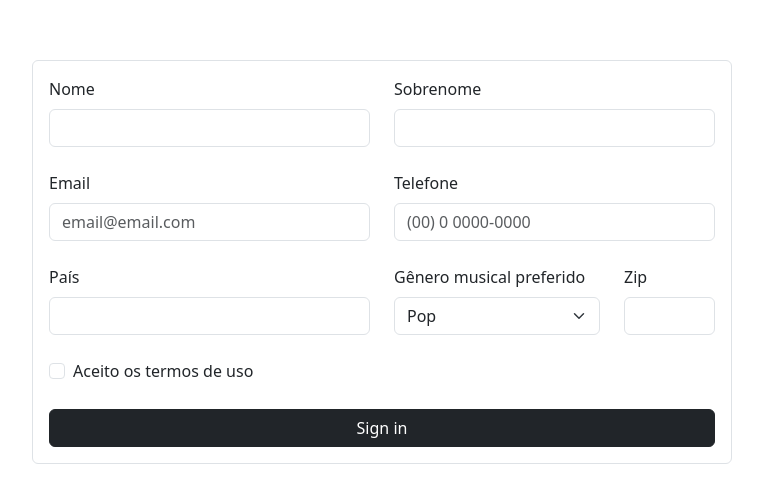
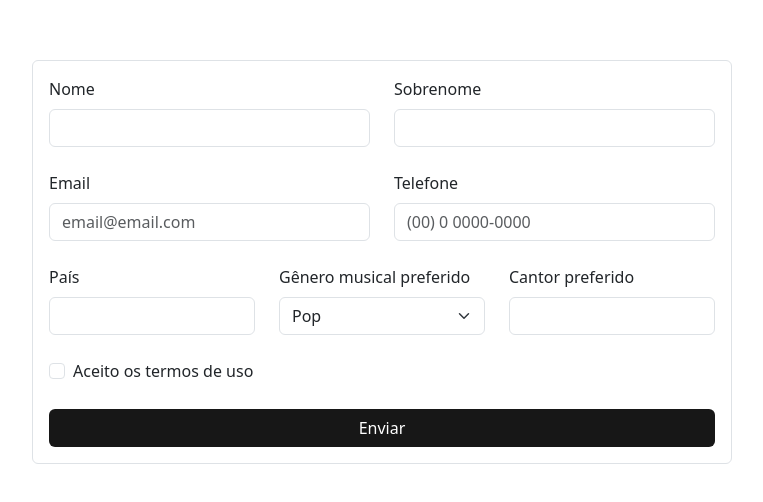
Before and after one commit to mm-dantas/Melodia, a plain HTML site: page index.html in a window 1280 px wide. Shown: the part 138-640 px from the top of the page, without its empty margins (258-1021 px from the left). Drawn offline with nearby package versions, Linux system fonts and the light colour scheme.

Commit message:
adicionando sass

```diff
--- /dev/null
+++ b/estiloForm.scss
@@ -0,0 +1,15 @@
+// Importa as variáveis e o Bootstrap no seu arquivo SCSS
+@import "https://cdn.jsdelivr.net/npm/bootstrap@5.3.3/dist/css/bootstrap.min.css";
+
+// Defina uma nova cor personalizada usando uma variável Sass
+$custom-color-btn: #171717;
+
+// Crie uma nova classe de botão com essa cor
+.btn-custom {
+  background-color: $custom-color-btn;
+  color: white;
+
+  &:hover {
+    background-color: rgba($custom-color-btn, 0.7);
+  }
+}
--- a/index.html
+++ b/index.html
@@ -5,9 +5,11 @@
     <meta charset="UTF-8">
     <meta name="viewport" content="width=device-width, initial-scale=1.0">
     <title>Document</title>
-    <link rel="stylesheet" href="style.css">
+    <link rel="stylesheet" href="styleForm.css">
     <link href="https://cdn.jsdelivr.net/npm/bootstrap@5.3.3/dist/css/bootstrap.min.css" rel="stylesheet"
         integrity="sha384-QWTKZyjpPEjISv5WaRU9OFeRpok6YctnYmDr5pNlyT2bRjXh0JMhjY6hW+ALEwIH" crossorigin="anonymous">
+    <link rel="stylesheet" href="estiloForm.css">
+
 </head>
 
 <body>
@@ -31,7 +33,7 @@
                     <input type="text" class="form-control" id="inputCelular"
                         placeholder="(00) 0 0000-0000">
                 </div>
-                <div class="col-md-6">
+                <div class="col-md-4">
                     <label for="inputPais" class="form-label">País</label>
                     <input type="text" class="form-control" id="inputPais">
                 </div>
@@ -56,9 +58,9 @@
 
                     </select>
                 </div>
-                <div class="col-md-2">
-                    <label for="inputZip" class="form-label">Zip</label>
-                    <input type="text" class="form-control" id="inputZip">
+                <div class="col-md-4">
+                    <label for="inputCantor" class="form-label">Cantor preferido</label>
+                    <input type="text" class="form-control" id="inputCantor">
                 </div>
                 <div class="col-12">
                     <div class="form-check">
@@ -69,7 +71,7 @@
                     </div>
                 </div>
                 <div class="col-12">
-                    <button type="submit" class="btn btn-dark w-100">Sign in</button>
+                    <button type="submit" class="btn btn-custom w-100">Enviar</button>
                 </div>
             </form>
         </div>
```
Also changed, not shown: estiloForm.css (added), styleForm.css (renamed from style.css), 1 other file.
